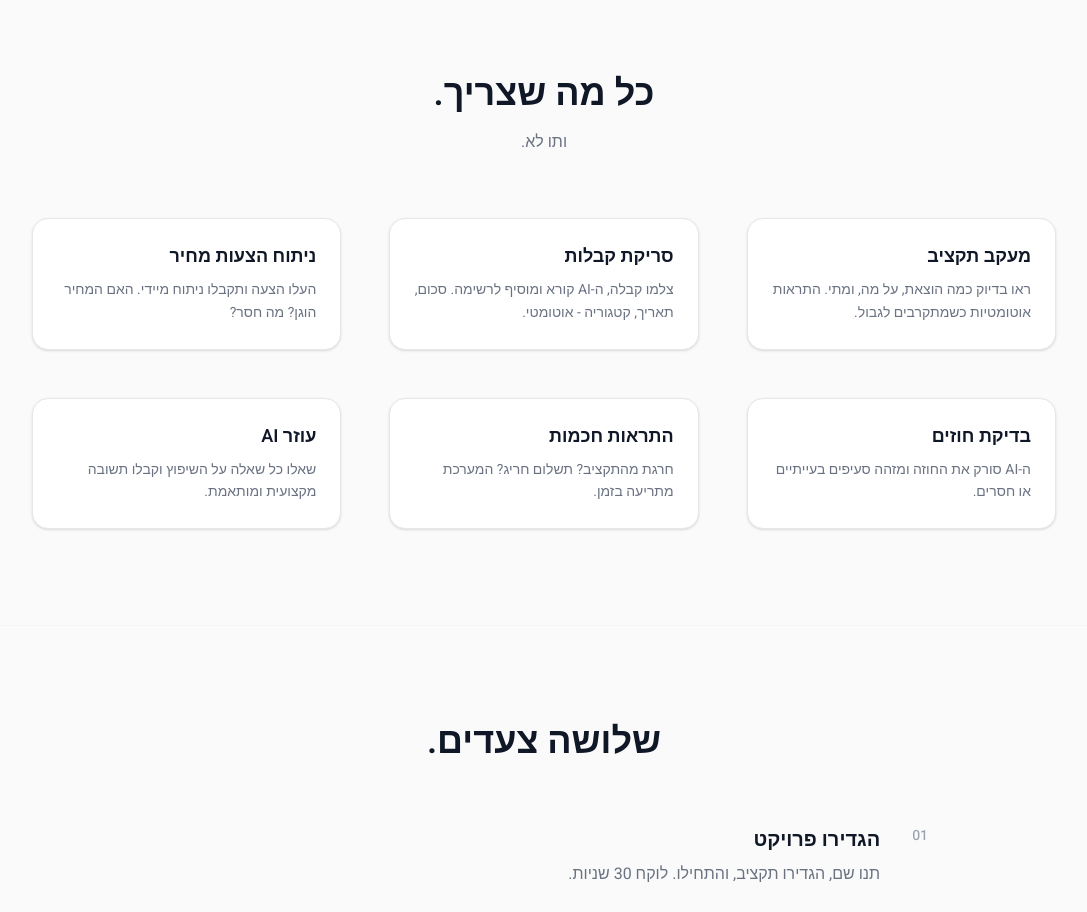
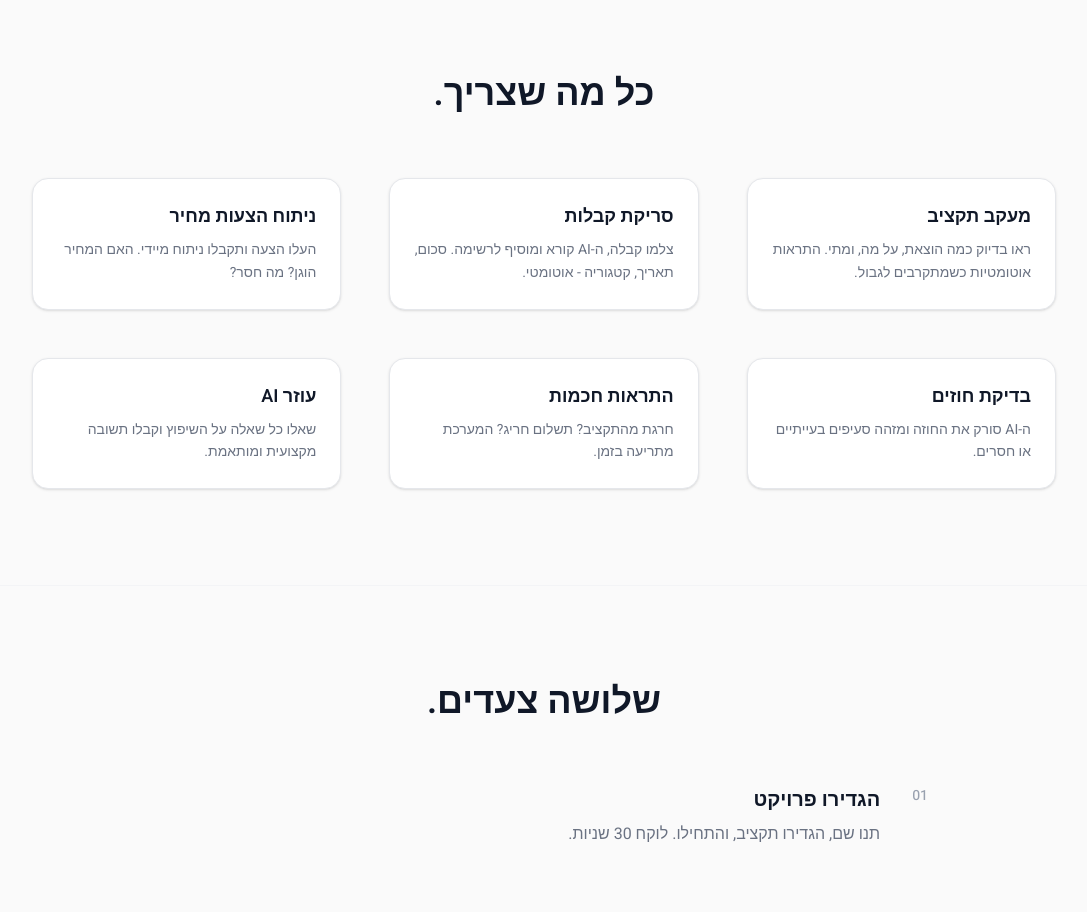
Before and after one commit to guyceza/shiputz-ai, a Next.js app: page / in a window 1280 px wide. Shown: the part 4380-5292 px from the top of the page, without its empty margins (96-1183 px from the left). Built offline with nearby package versions, Linux system fonts and the light colour scheme; no server answers.

Commit message:
Remove 'ותו לא' text

```diff
--- a/src/app/page.tsx
+++ b/src/app/page.tsx
@@ -627,7 +627,6 @@ export default function Home() {
         <div className="max-w-5xl mx-auto">
           <div className="text-center mb-16">
             <h2 className="text-3xl md:text-4xl font-semibold text-gray-900">כל מה שצריך.</h2>
-            <p className="text-gray-500 mt-4">ותו לא.</p>
           </div>
           <div className="grid md:grid-cols-3 gap-12">
             <Feature title="מעקב תקציב" description="ראו בדיוק כמה הוצאת, על מה, ומתי. התראות אוטומטיות כשמתקרבים לגבול." />
```
